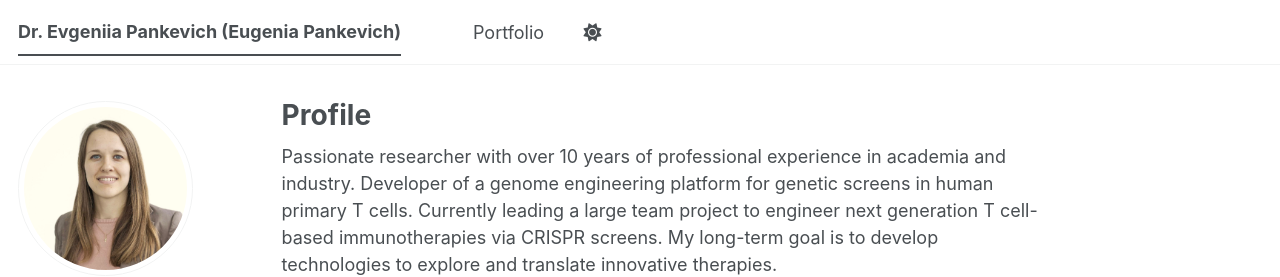
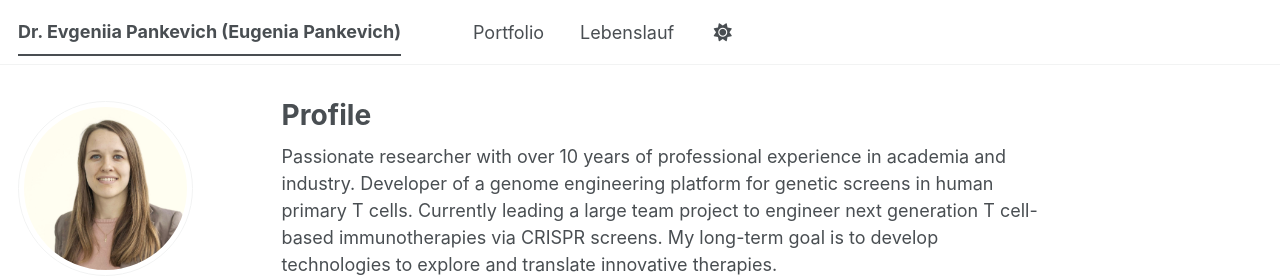
Before and after one commit to pankevich-ev/pankevich-ev.github.io, a Jekyll site: the page built from _pages/about.md, in a window 1280 px wide. Shown: the top 277 px of the page. Built offline with Jekyll 4.4.1, drawn with Linux system fonts in a browser that asks for light colours; a script bundle is joined from its source files by our own code; library files that are not in the unit come from our copies.

Commit message:
Update navigation.yml

```diff
--- a/_data/navigation.yml
+++ b/_data/navigation.yml
@@ -23,8 +23,8 @@ main:
   #- title: "Blog Posts"
   #  url: /year-archive/
 
-  #- title: "CV"
-  #  url: /cv/
+  - title: "Lebenslauf"
+    url: /cv/
 
   # - title: "CV"
   #   url: /cv-json/
```
